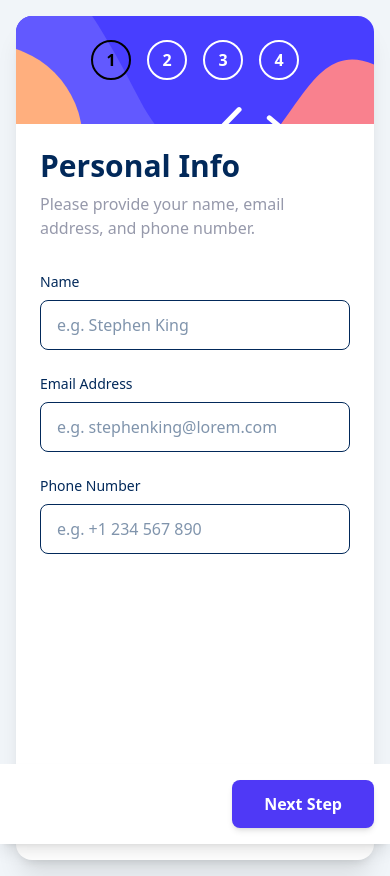
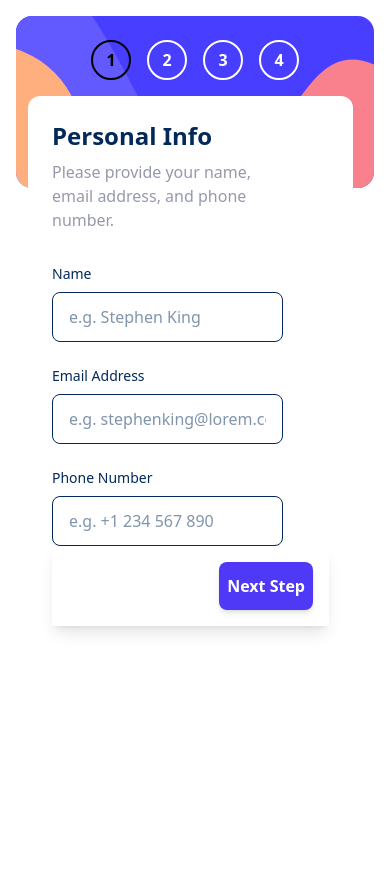
Before and after one commit to Morfeo1997/Wizard-form-FEM, an Angular app: page / in a window 390 px wide. After the commit the page ends 844 px from the top, so only its background shows below. Built offline with nearby package versions, Linux system fonts and the light colour scheme.

Commit message:
style bg errors fixed

```diff
--- a/src/app/app.html
+++ b/src/app/app.html
@@ -1,4 +1,4 @@
-<main class="bg-black w-auto h-auto">
+<main class="bg-white w-auto h-auto">
     <app-form>
     </app-form>
 </main>
--- a/src/app/form/first-step/first-step.html
+++ b/src/app/form/first-step/first-step.html
@@ -1,6 +1,6 @@
-<div class="w-full">
+<div class="w-10/12 md:w-full">
   <!-- Header -->
-  <h2 class="text-3xl font-bold text-Blue-950 mb-2">Personal Info</h2>
+  <h2 class="text-2xl md:text-3xl font-bold text-Blue-950 mb-2">Personal Info</h2>
   <p class="text-Grey-500 mb-8">Please provide your name, email address, and phone number.</p>
 
   <!-- Form -->
--- a/src/app/form/form.html
+++ b/src/app/form/form.html
@@ -1,7 +1,7 @@
-<div class="min-h-screen bg-slate-100 flex items-center justify-center p-4">
-  <div class="w-full max-w-5xl bg-white rounded-2xl shadow-xl overflow-hidden">
+<div class="h-fit bg-white flex items-center justify-center p-4">
+  <div class="w-full bg-white rounded-2xl overflow-hidden">
     <!-- Grid Container: Sidebar (1/3) + Content (2/3) -->
-    <div class="flex flex-col md:grid md:grid-cols-3 min-h-screen md:min-h-150">
+    <div class="flex flex-col md:grid md:grid-cols-3 min-h-full md:min-h-150">
 
       <!-- Sidebar - Left 1/3 with background image -->
       <aside class="relative md:col-span-1 overflow-hidden bg-cover bg-center bg-no-repeat min-h-43"
@@ -46,9 +46,10 @@
         </svg>
       </aside>
 
+
       <!-- Content Area - Right 2/3 -->
-      <main class="md:col-span-2 p-6 md:p-8 md:pt-12 bg-white flex flex-col justify-between -mt-16 md:mt-0 relative z-20">
-        <div *ngIf="isConfirmed" class="flex-1 flex items-center justify-center">
+        <main class="md:col-span-2 md:relative absolute w-5/6 md:w-full h-fit left-3 right-0 top-24 md:top-0 mx-4 md:mx-0 rounded-tl-xl rounded-tr-xl rounded-e-none md:rounded-none shadow-none p-6 md:p-8 md:pt-12 bg-white flex flex-col justify-between md:mt-0 z-20 mb-20 md:mb-0">
+          <div *ngIf="isConfirmed" class="flex-1 h-fit flex items-center justify-center">
             <app-thank-you></app-thank-you>
           </div>
           <!-- Dynamic Content Area -->
@@ -60,7 +61,7 @@
             </div>
 
             <!-- Step 2: Select Plan -->
-          <div *ngIf="currentStep === 2">
+            <div *ngIf="currentStep === 2" >
               <app-second-step></app-second-step>
             </div>
 
@@ -76,7 +77,7 @@
           </div>
 
           <!-- Navigation Buttons -->
-        <div *ngIf="!isConfirmed" class="fixed md:relative bottom-0 left-0 right-0 md:bottom-auto bg-white p-4 md:p-0 flex justify-between items-center mt-0 md:mt-8 pt-4 md:pt-6 shadow-lg md:shadow-none">
+          <div *ngIf="!isConfirmed" class="relative bottom-0 left-0 right-0 md:bottom-auto bg-white p-4 md:p-0 flex justify-between items-center mt-0 md:mt-8 pt-4 md:pt-6 shadow-lg md:shadow-none">
             <button *ngIf="currentStep > 1"
                     (click)="previousStep()"
                     class="px-6 py-3 text-slate-600 hover:text-slate-900 font-medium transition-colors duration-200">
@@ -86,7 +87,7 @@
 
             <button *ngIf="currentStep < totalSteps"
                     (click)="nextStep()"
-                  class="px-8 py-3 bg-indigo-600 hover:bg-indigo-700 text-white font-semibold rounded-lg shadow-md hover:shadow-lg transition-all duration-200 ml-auto">
+                    class="px-2 py-3 bg-indigo-600 hover:bg-indigo-700 text-white font-semibold rounded-lg shadow-md hover:shadow-lg transition-all duration-200 ml-auto">
               Next Step
             </button>
 
--- a/src/app/form/fourth-step/fourth-step.html
+++ b/src/app/form/fourth-step/fourth-step.html
@@ -1,6 +1,6 @@
-<div class="w-full">
+<div class="w-9/10 md:w-full">
   <!-- Header -->
-  <h2 class="text-3xl font-bold text-Blue-950 mb-2">Finishing up</h2>
+  <h2 class="text-2xl md:text-3xl font-bold text-Blue-950 mb-2">Finishing up</h2>
   <p class="text-Grey-500 mb-8">Double-check everything looks OK before confirming.</p>
 
   <!-- Summary Box -->
--- a/src/app/form/second-step/second-step.html
+++ b/src/app/form/second-step/second-step.html
@@ -1,4 +1,4 @@
-<div class="w-full">
+<div class="w-full h-fit bg-white">
   <!-- Header -->
   <h2 class="text-2xl md:text-3xl font-bold text-Blue-950 mb-2">Select your plan</h2>
   <p class="text-Grey-500 mb-8">You have the option of monthly or yearly billing.</p>
--- a/src/app/form/third-step/third-step.html
+++ b/src/app/form/third-step/third-step.html
@@ -1,6 +1,6 @@
-<div class="w-full">
+<div class="w-10/12 md:w-full">
   <!-- Header -->
-  <h2 class="text-3xl font-bold text-Blue-950 mb-2">Pick add-ons</h2>
+  <h2 class="text-2xl md:text-3xl font-bold text-Blue-950 mb-2">Pick add-ons</h2>
   <p class="text-Grey-500 mb-8">Add-ons help enhance your gaming experience.</p>
 
   <!-- Add-ons List -->
```
Lines whose indentation alone changed are shown as unchanged.
